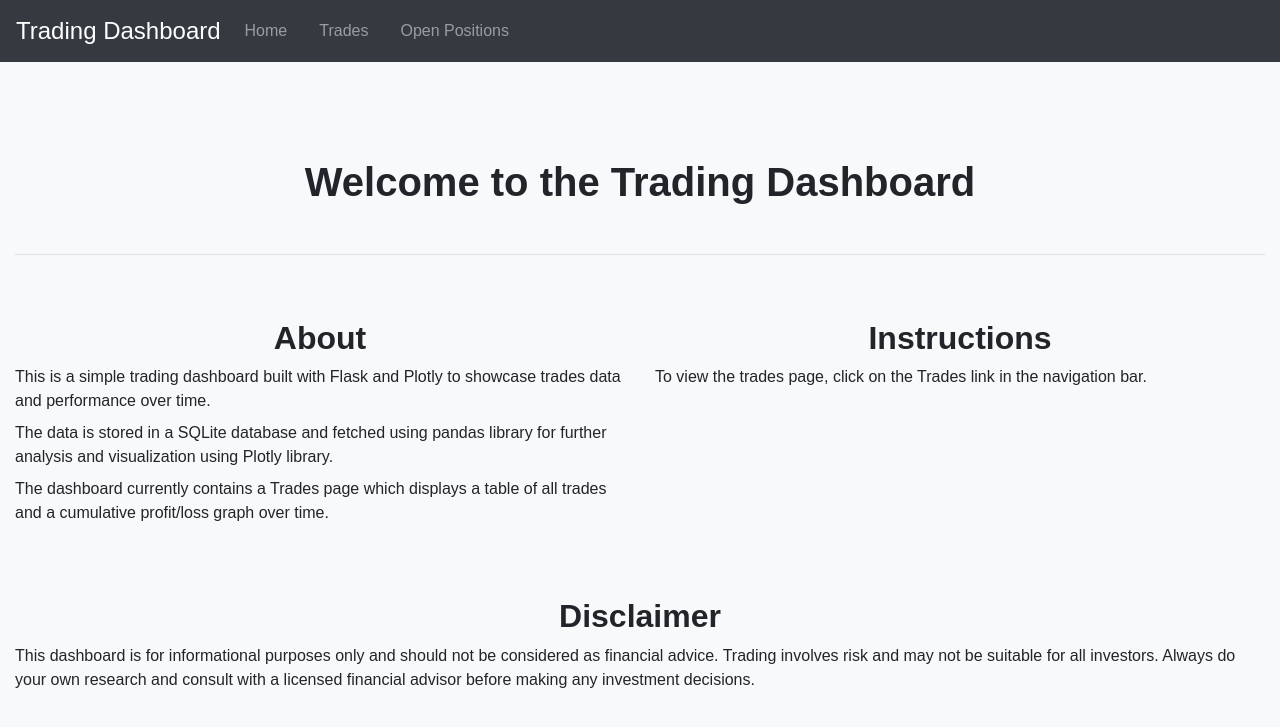
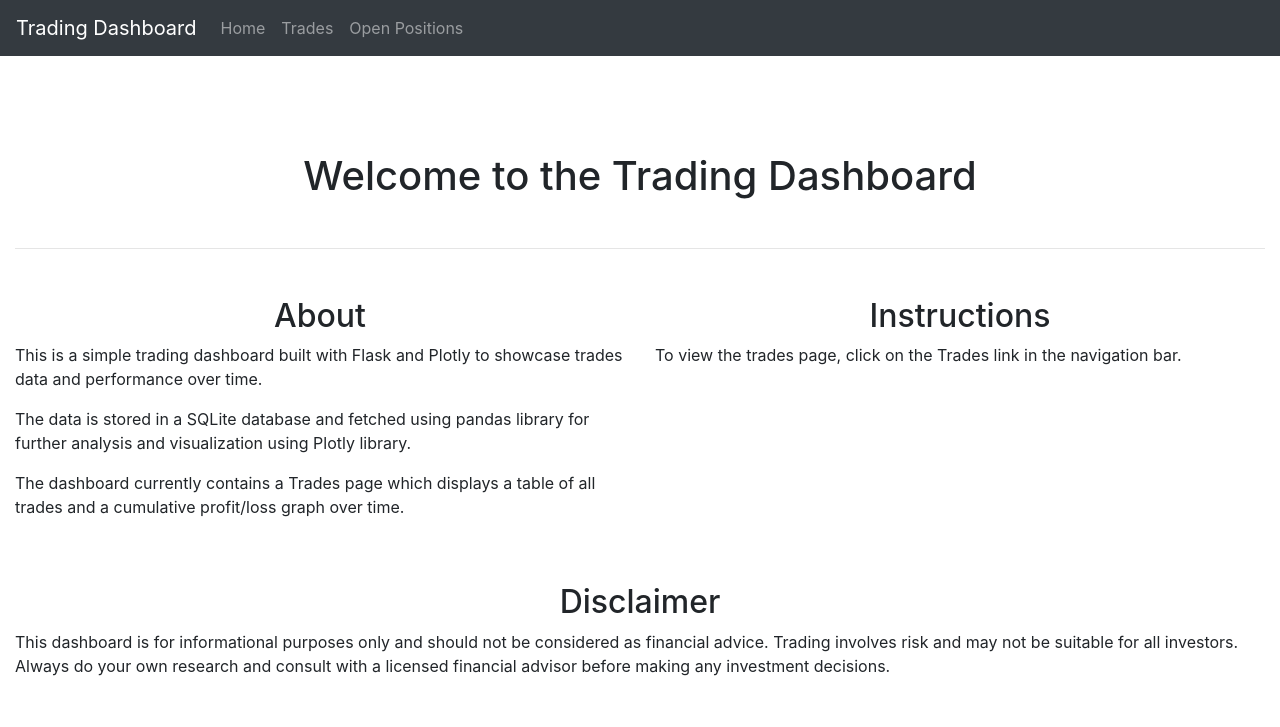
Before and after one commit to icarussfalls/datavisualization, a Flask app: template templates/index.html in a window 1280 px wide. Shown: the top 727 px of the page. Run offline with Flask 3, Linux system fonts and the light colour scheme; the template is opened without the code that fills it, so the values that code supplies are empty; some libraries are stand-ins or nearby versions.

Commit message:
Update style.css

```diff
--- a/static/css/style.css
+++ b/static/css/style.css
@@ -68,57 +68,3 @@ tr:nth-child(even) {
 .container-fluid {
   margin-top: 3rem;
 }
-
-/* Styles for all pages */
-body {
-  font-family: Arial, sans-serif;
-  background-color: #f8f9fa;
-  color: #212529;
-}
-
-h1,
-h2,
-h3,
-h4,
-h5,
-h6 {
-  font-weight: bold;
-  margin-top: 1rem;
-  margin-bottom: 0.5rem;
-}
-
-p {
-  margin-top: 0.5rem;
-  margin-bottom: 0.5rem;
-}
-
-a {
-  color: #007bff;
-  text-decoration: none;
-}
-
-a:hover {
-  color: #0056b3;
-  text-decoration: underline;
-}
-
-.navbar {
-  background-color: #343a40;
-  color: #fff;
-}
-
-.navbar-brand {
-  font-size: 1.5rem;
-}
-
-.nav-link {
-  color: #fff;
-  margin-right: 1rem;
-}
-
-.footer {
-  background-color: #343a40;
-  color: #fff;
-  text-align: center;
-  padding: 1rem;
-}
```
